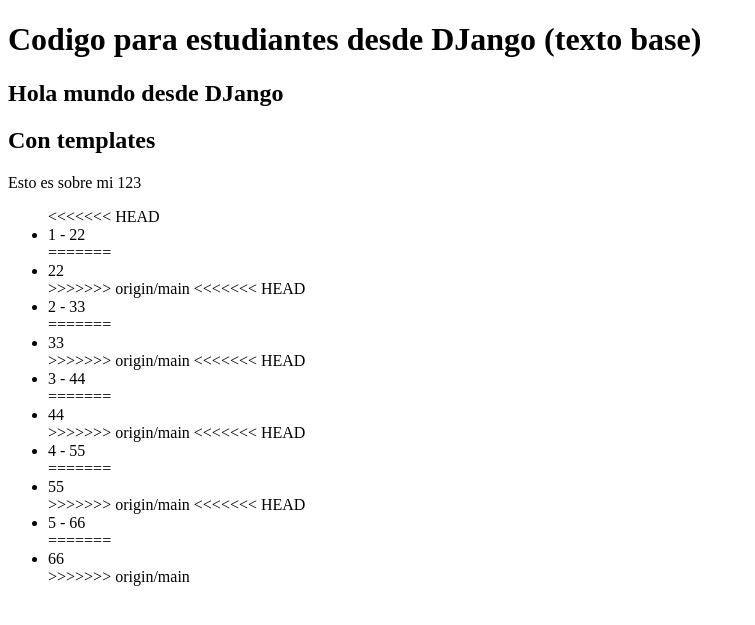
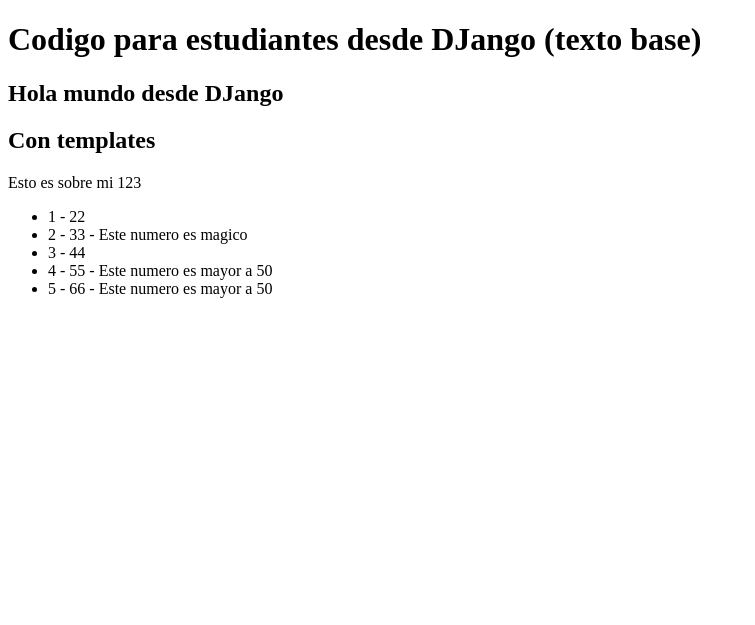
Before and after one commit to BryanLarico/PWeb-Django3, a Django app: page / in a window 1280 px wide. Shown: the part 88-713 px from the top of the page, without its empty margins (0-755 px from the left). Run offline with Django 5.2, Linux system fonts and the light colour scheme.

Commit message:
El tag IF: agregando if dentro del ciclo for

```diff
--- a/templates/home.html
+++ b/templates/home.html
@@ -8,11 +8,13 @@
 </p>
 <ul>
 	{% for myItem in myList %}
-<<<<<<< HEAD
-	<li>{{forloop.counter}} - {{ myItem }}</li>
-=======
-	<li>{{ myItem }}</li>
->>>>>>> origin/main
+		<li>{{forloop.counter}} - {{ myItem }}
+		{% if myItem == 33 %}
+			- Este numero es magico
+		{% elif myItem > 50 %}
+			- Este numero es mayor a 50
+		{% endif %}
+		</li>
 	{% endfor %}
 </ul>
 {% endblock %}
```
